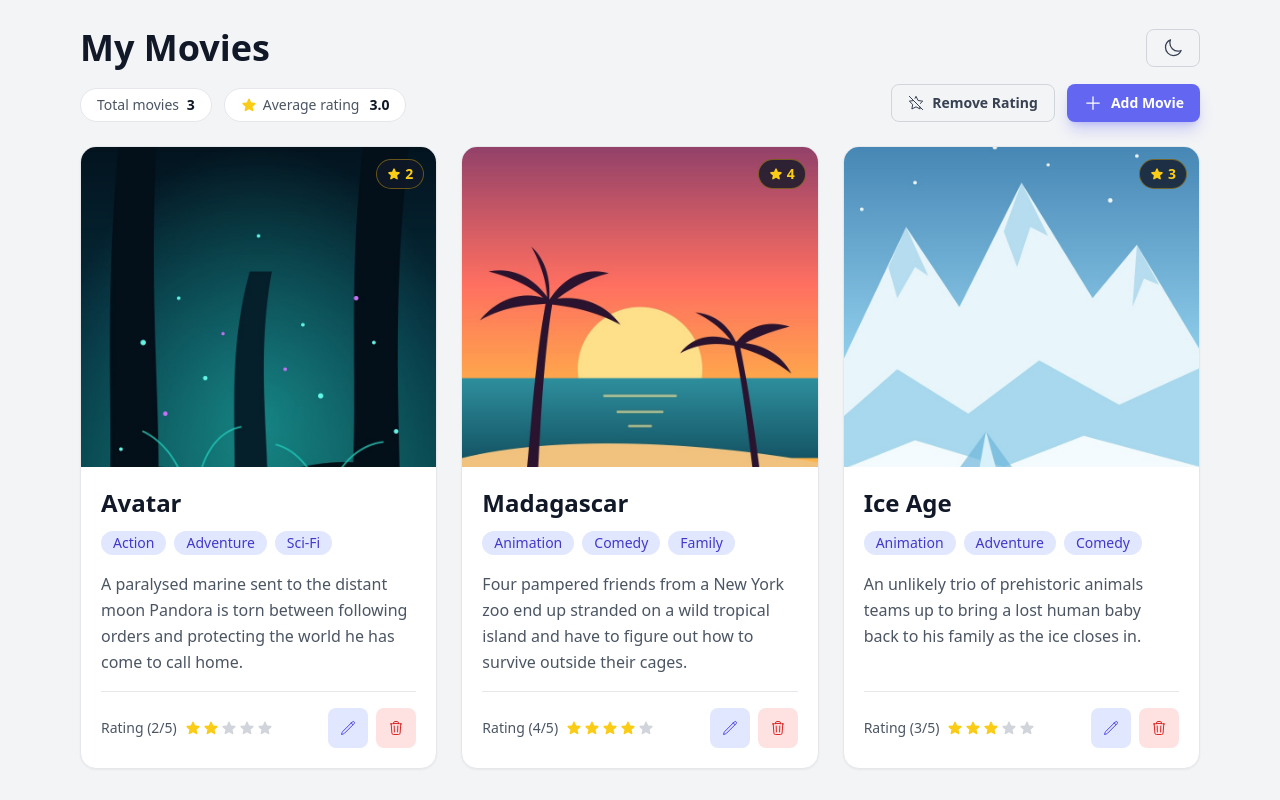
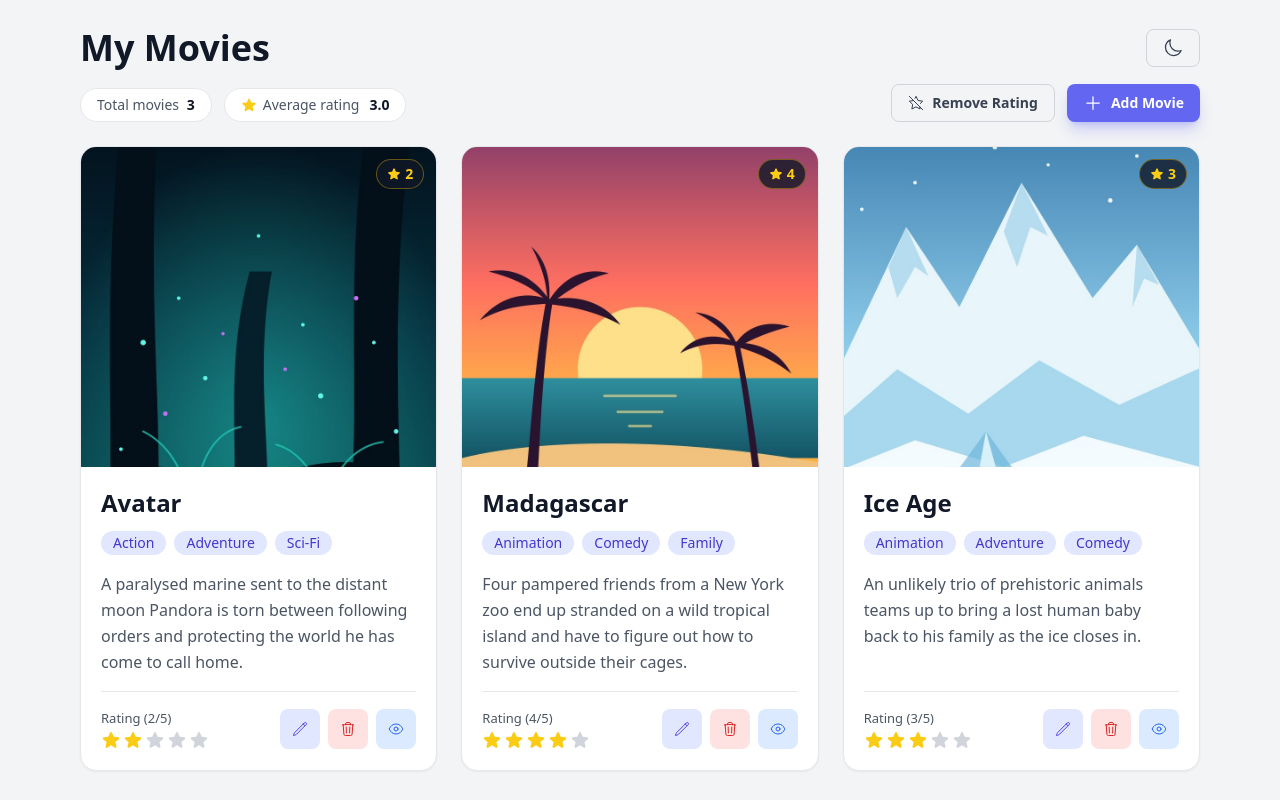
Before and after one commit to DejvCodes/movie-app-vue, a Vue app: page / in a window 1280 px wide. Built offline with nearby package versions, Linux system fonts and the light colour scheme.

Commit message:
feat: add movie detail link to MovieItem

```diff
--- a/src/components/MovieItem.vue
+++ b/src/components/MovieItem.vue
@@ -2,7 +2,7 @@
 import type { Movie } from '../types/movie';
 import { StarIcon } from '@heroicons/vue/24/solid';
 import MovieStarRating from './MovieStarRating.vue';
-import { PencilIcon, TrashIcon } from '@heroicons/vue/24/outline';
+import { EyeIcon, PencilIcon, TrashIcon } from '@heroicons/vue/24/outline';
 
 const props = defineProps<{
 	movie: Movie;
@@ -56,9 +56,9 @@
 				{{ movie.description }}
 			</p>
 
-			<div class="flex items-center justify-between pt-4 mt-auto border-t border-gray-200 dark:border-gray-800">
-				<div class="flex items-center gap-2 text-sm text-gray-600 dark:text-gray-300">
-					<span>Rating ({{ movie.rating }}/5)</span>
+			<div class="flex flex-wrap items-center justify-between gap-3 pt-4 mt-auto border-t border-gray-200 dark:border-gray-800">
+				<div class="flex flex-col gap-0.5 text-sm text-gray-600 dark:text-gray-300">
+					<span class="text-[13px]">Rating ({{ movie.rating }}/5)</span>
 					<div class="flex gap-0.5">
 						<button
 							v-for="star in 5"
@@ -69,7 +69,7 @@
 							:disabled="star === movie.rating"
 							@click="updateRating(star)"
 						>
-							<StarIcon :class="['w-4 h-4', star <= movie.rating ? 'text-yellow-400' : 'text-gray-300 dark:text-gray-600']"
+							<StarIcon :class="['w-5 h-5', star <= movie.rating ? 'text-yellow-400' : 'text-gray-300 dark:text-gray-600']"
 								aria-hidden="true" />
 						</button>
 					</div>
@@ -91,6 +91,13 @@
 					>
 						<TrashIcon class="w-4 h-4" aria-hidden="true" />
 					</button>
+					<RouterLink
+						:to="{name: 'movie', params: {id: movie.id } }"
+						class="flex items-center justify-center w-10 h-10 text-blue-600 transition bg-blue-100 rounded-lg hover:bg-blue-200 dark:text-blue-300 dark:bg-blue-900/60 dark:hover:bg-blue-800"
+						aria-label="Movie detail"
+					>
+						<EyeIcon class="w-4 h-4" aria-hidden="true" />
+					</RouterLink>
 				</div>
 			</div>
 		</div>
```
